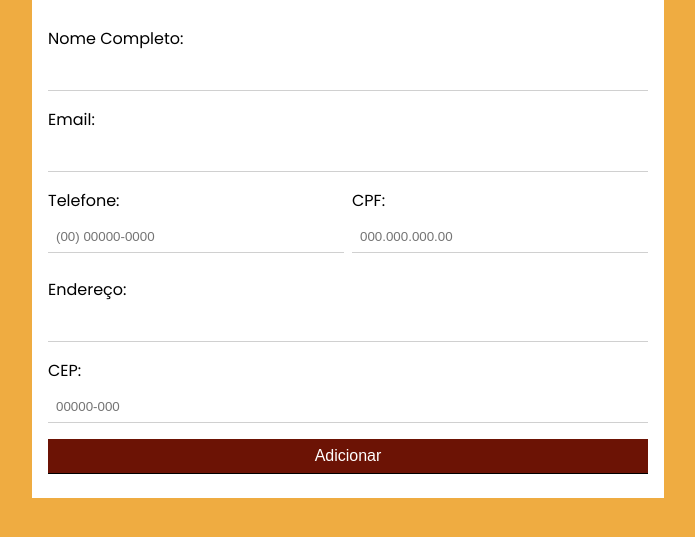
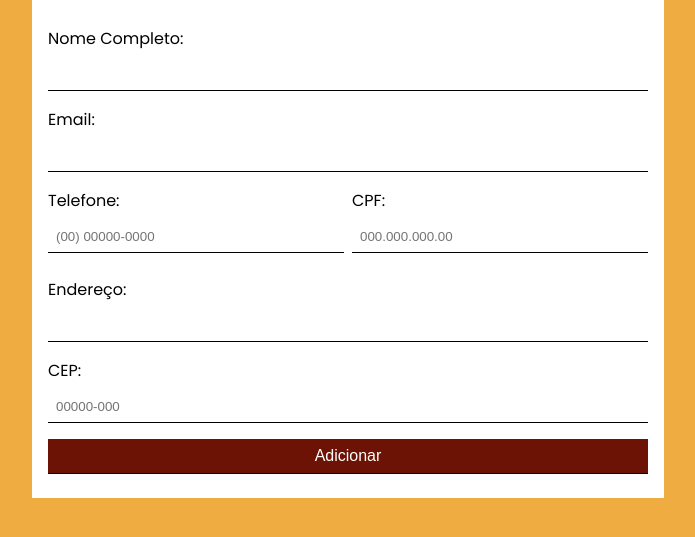
Before and after one commit to LeonardoZappiRamos/ebac_full_stack_python, a plain HTML site: page Frontend/modulo_10/index.html in a window 1280 px wide. Shown: the part 203-740 px from the top of the page, without its empty margins (292-987 px from the left). Drawn offline with nearby package versions, Linux system fonts and the light colour scheme; a web font is replaced by a local one.

Commit message:
Fix: Color Form

```diff
--- a/Frontend/modulo_10/static/css/main.css
+++ b/Frontend/modulo_10/static/css/main.css
@@ -69,7 +69,7 @@ button {
 }
 
 input {
-  border-bottom: 1px solid #d0d0d0;
+  border-bottom: 1px solid  ;
   color: #000;
 }
 
```
